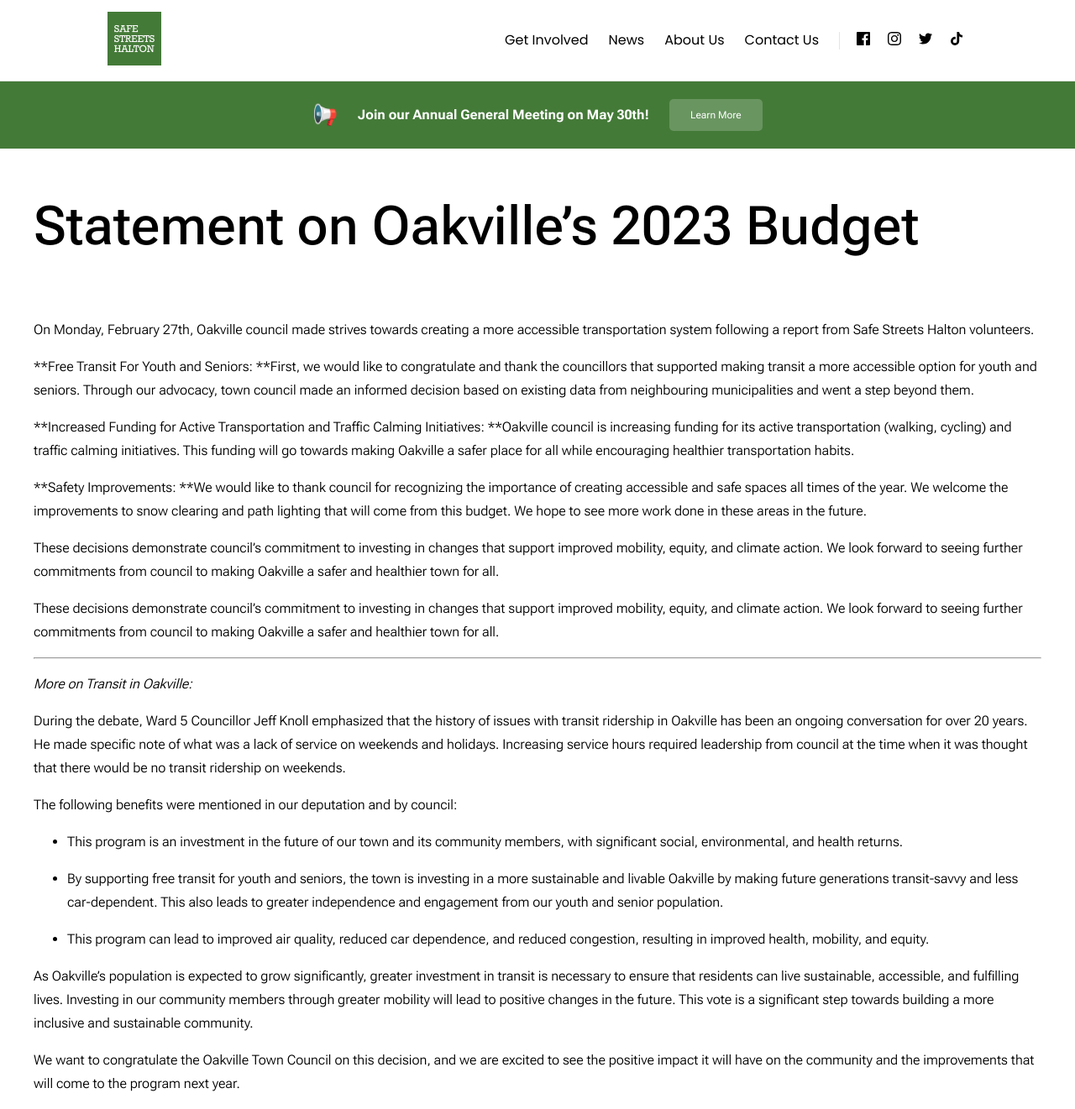
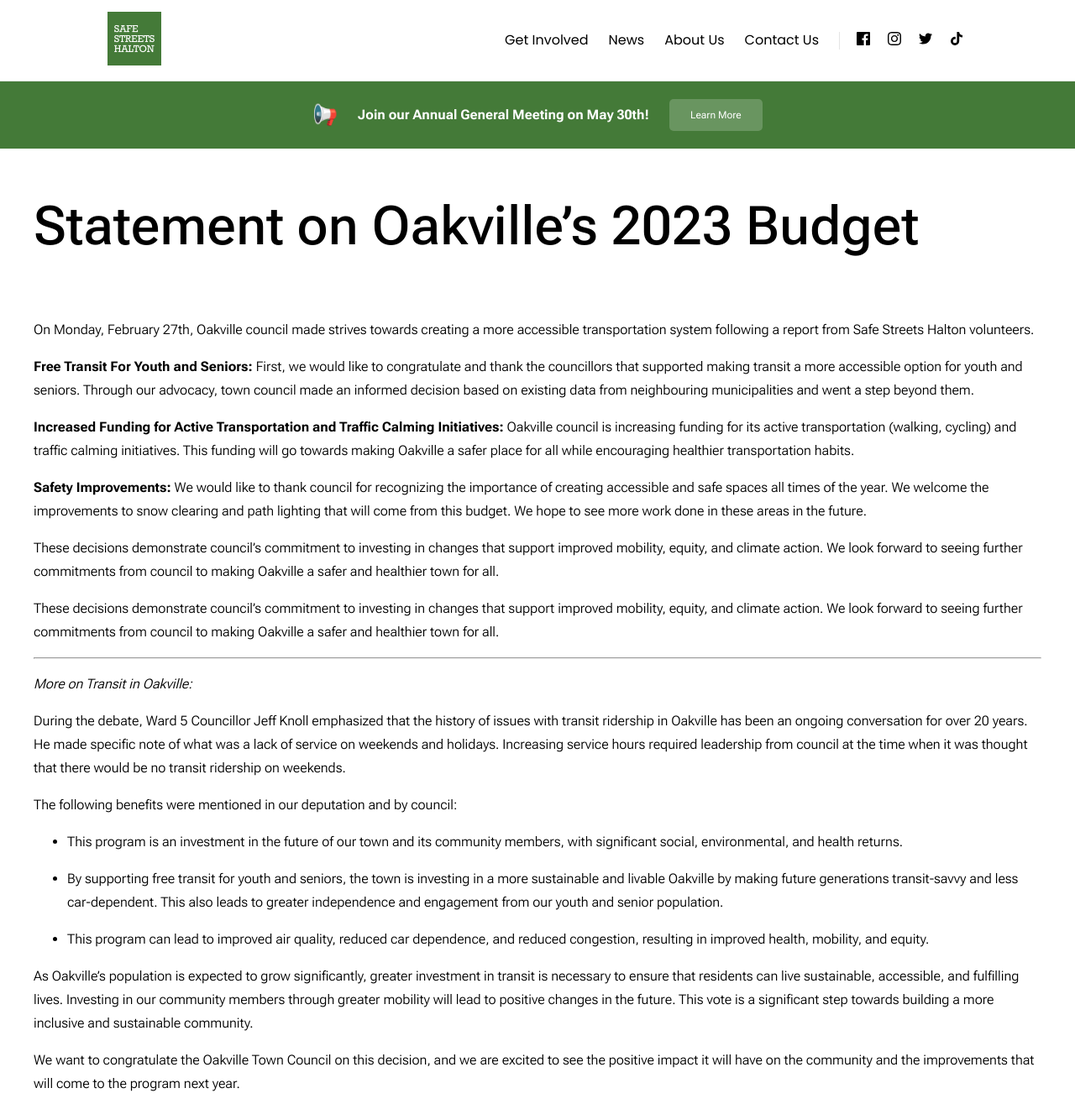
Before and after one commit to Safe-Streets-Halton/safe-streets-halton.github.io, a Jekyll site: the page built from _news/statement-on-oakvilles-2023-budget.markdown, in a window 1280 px wide. Shown: the whole page at 84% size. Built offline with Jekyll 4.4.1, drawn with Linux system fonts in a browser that asks for light colours.

Commit message:
Updated Will Burlingtons 2024 Budget Improve Street Safety and 4 other files

```diff
--- a/_news/safe-streets-haltons-comments-on-bill-23.markdown
+++ b/_news/safe-streets-haltons-comments-on-bill-23.markdown
@@ -10,15 +10,13 @@ A summary of the bill (which, as of writing, is moving through parliament) can b
 
 A pdf version of this submission can be found [here](https://drive.google.com/file/d/1MA_jIT_yYoKTfXoH0JqpsjXs5Fp6diE8/view?usp=share_link).
 
-<hr/>
-
 Safe Streets Halton is an organization dedicated to the elimination of all traffic-related deaths and serious injuries in Halton Region by enabling residents to safely and comfortably use sustainable and active modes of transportation. The proposed changes to the Planning Act and Development Charges Act (ERO 019-6172) will impact the safety of the streets in Halton Region and beyond.
 
 **Development Charges**
 
 Municipalities use development charges to fund necessary infrastructure investments. These investments include improvements made to our streets and roads to facilitate the safe movement of people and goods, as well as improvements to transit services. While we are happy to see that the province is willing to help make up for the losses municipalities receive from this change, we want to ensure that funding for transit, pedestrian, and cycling infrastructure will not be negatively impacted by the proposed changes. We are calling on the provincial government to make up for the loss with different funding programs and revenue streams municipalities can use for the safe movement of people.
 
-**Parking Requirements\
-**Safe Streets Halton welcomes changes made to the minimum parking requirements, and believes they contribute to auto-dependency and can harm the creation of human-scaled communities. We would like to expand parking requirement maximums to more types of units. Applying parking requirement maximums to mixed-use and commercial/office buildings can encourage walkable, transit-supportive neighbourhoods.
+\*\*Parking Requirements\
+\*\*Safe Streets Halton welcomes changes made to the minimum parking requirements, and believes they contribute to auto-dependency and can harm the creation of human-scaled communities. We would like to expand parking requirement maximums to more types of units. Applying parking requirement maximums to mixed-use and commercial/office buildings can encourage walkable, transit-supportive neighbourhoods.
 
 Thank you for taking Safe Streets Halton’s position on this matter into consideration. Should there be any questions or desire for a follow up, do not hesitate to reach out.
```
Also changed, not shown: _news/statement-on-oakvilles-2023-budget.markdown (+4 -3 lines), _news/will-burlingtons-2024-budget-improve-street-safety.markdown (added, +26 -0 lines), _uploads/burlington_big_banner.webp (added), _uploads/oakville_big_banner.webp (added).
